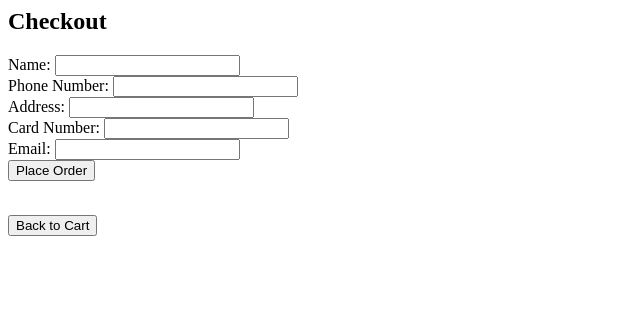
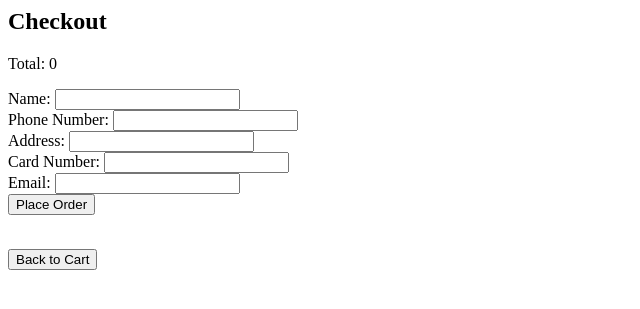
Before and after one commit to 1tylers/466-best-group, a PHP site: page /checkout.php in a window 1280 px wide. Shown: the top 309 px of the page, without its empty margins (0-640 px from the left). Run offline with PHP 8.4, Linux system fonts and the light colour scheme.

Commit message:
Update checkout.php

```diff
--- a/checkout.php
+++ b/checkout.php
@@ -48,8 +48,8 @@ if ($_SERVER["REQUEST_METHOD"] == "POST") {
 
             // Insert product information into the Product table
             foreach ($_SESSION['Add'] as $product_id => $quantity) {
-                $insertProductSQL = "INSERT INTO ProductStored (OrderID, ProductID)
-                                     VALUES ('$orderID', '$product_id')";
+                $insertProductSQL = "INSERT INTO ProductStored (OrderID, ProductID, Quantity)
+                                     VALUES ('$orderID', '$product_id', '$quantity')";
                 $pdo->query($insertProductSQL);
             }
 
@@ -58,7 +58,7 @@ if ($_SERVER["REQUEST_METHOD"] == "POST") {
             session_unset();
             session_destroy();
 
-            echo "<h1>Thanks for your purchase!</h1>";
+            echo "<h1>Thanks for your purchase!</h1> Total: ";
 
             exit();
         } catch (PDOException $e) {
@@ -74,7 +74,7 @@ if ($_SERVER["REQUEST_METHOD"] == "POST") {
 </head>
 <body>
     <h2>Checkout</h2>
-
+    <p>Total: <?php echo isset($_SESSION['total']) ? $_SESSION['total'] : 0; ?></p>
     <form action="checkout.php" method="post">
         <label for="name">Name:</label>
         <input type="text" name="name" required><br>
```
